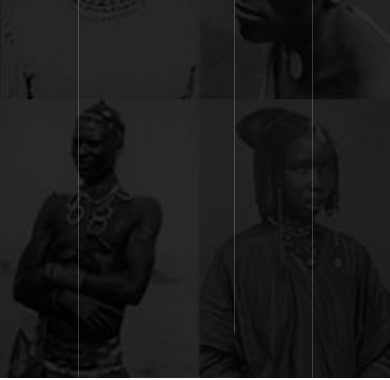
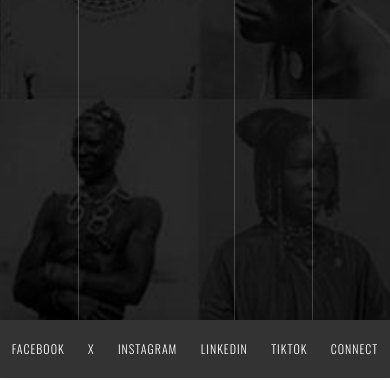
Before and after one commit to dodosebn/IIC-OFF, a plain HTML site: page index.html in a window 390 px wide. Shown: the part 466-846 px from the top of the page. Drawn offline with nearby package versions, Linux system fonts and the light colour scheme; files that its build step writes are made by us from their sources.

Commit message:
added mobile footer

```diff
--- a/index.html
+++ b/index.html
@@ -55,6 +55,53 @@
   }
 }
     </style>
+    <style>
+  /* Mobile Footer Styles */
+  .mobile-social-footer {
+    display: none; /* Hidden by default */
+    position: fixed;
+    bottom: 0;
+    left: 0;
+    width: 100%;
+    background-color: #333;
+    padding: 15px 0;
+    box-shadow: 0 -2px 10px rgba(0,0,0,0.1);
+    z-index: 999;
+  }
+
+  .mobile-social-links {
+    display: flex;
+    justify-content: space-around;
+    align-items: center;
+    flex-wrap: wrap;
+  }
+
+  .mobile-social-links a {
+    color: #fff;
+    text-decoration: none;
+    font-family: "Oswald", sans-serif;
+    font-size: 12px;
+    text-transform: uppercase;
+    letter-spacing: 1px;
+    padding: 5px 8px;
+    margin: 0 2px;
+  }
+
+  /* Show only on mobile */
+  @media (max-width: 767px) {
+    .mobile-social-footer {
+      display: block;
+    }
+  }
+
+  /* Hide desktop social links container on mobile */
+  @media (max-width: 767px) {
+    .social-links-container {
+      display: none;
+    }
+  }
+</style>
+
   </head>
   <body>
     <!-- -------Hero section------ -->
@@ -595,5 +642,28 @@
         });
       });
     </script>
+    <script>
+  // Make sure the mobile footer connect button works
+  document.addEventListener("DOMContentLoaded", function() {
+    const openFormMobile = document.getElementById("openFormMobile");
+    const formModal = document.getElementById("contactFormModal");
+    const closeFormBtn = document.getElementById("closeForm");
+
+    if (openFormMobile) {
+      openFormMobile.addEventListener("click", () => {
+        formModal.style.display = "flex";
+        document.body.style.overflow = "hidden";
+      });
+    }
+
+    if (closeFormBtn) {
+      closeFormBtn.addEventListener("click", () => {
+        formModal.style.display = "none";
+        document.body.style.overflow = "auto";
+      });
+    }
+  });
+</script>
+
   </body>
 </html>
```
